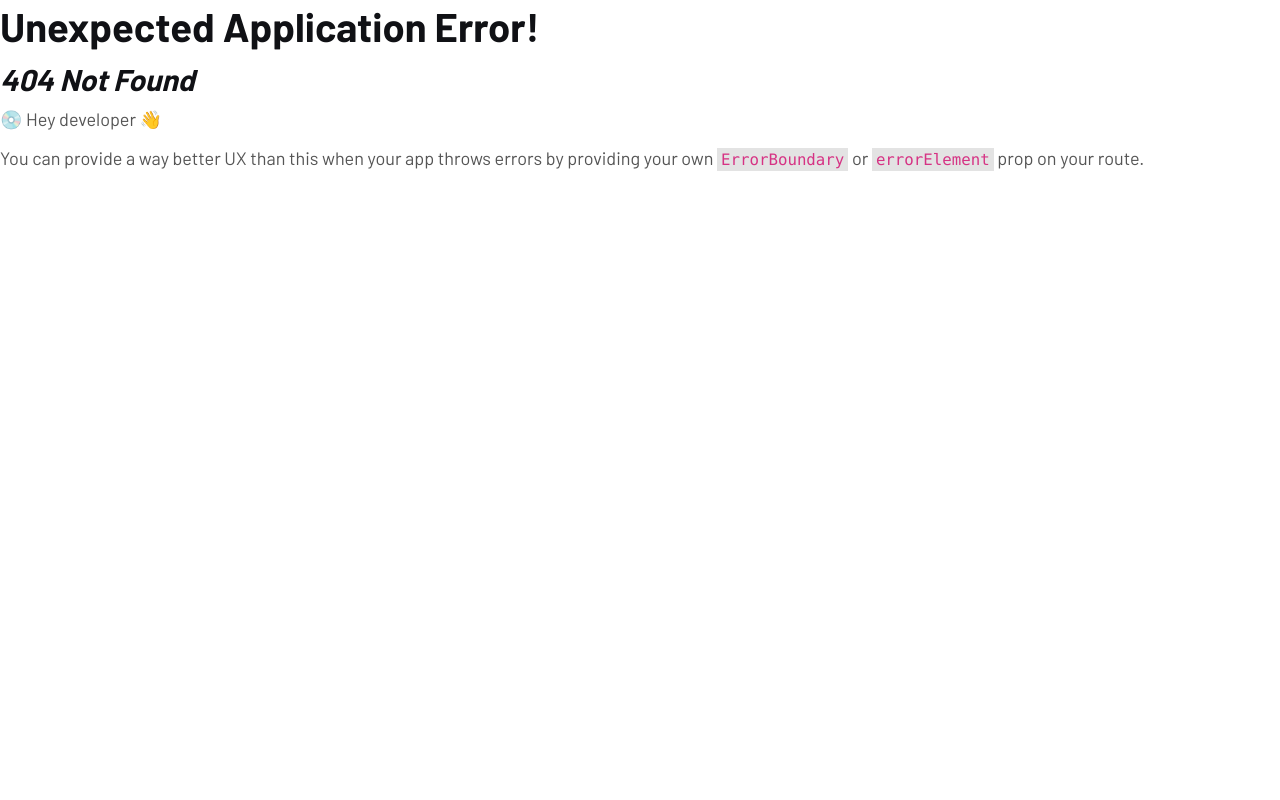
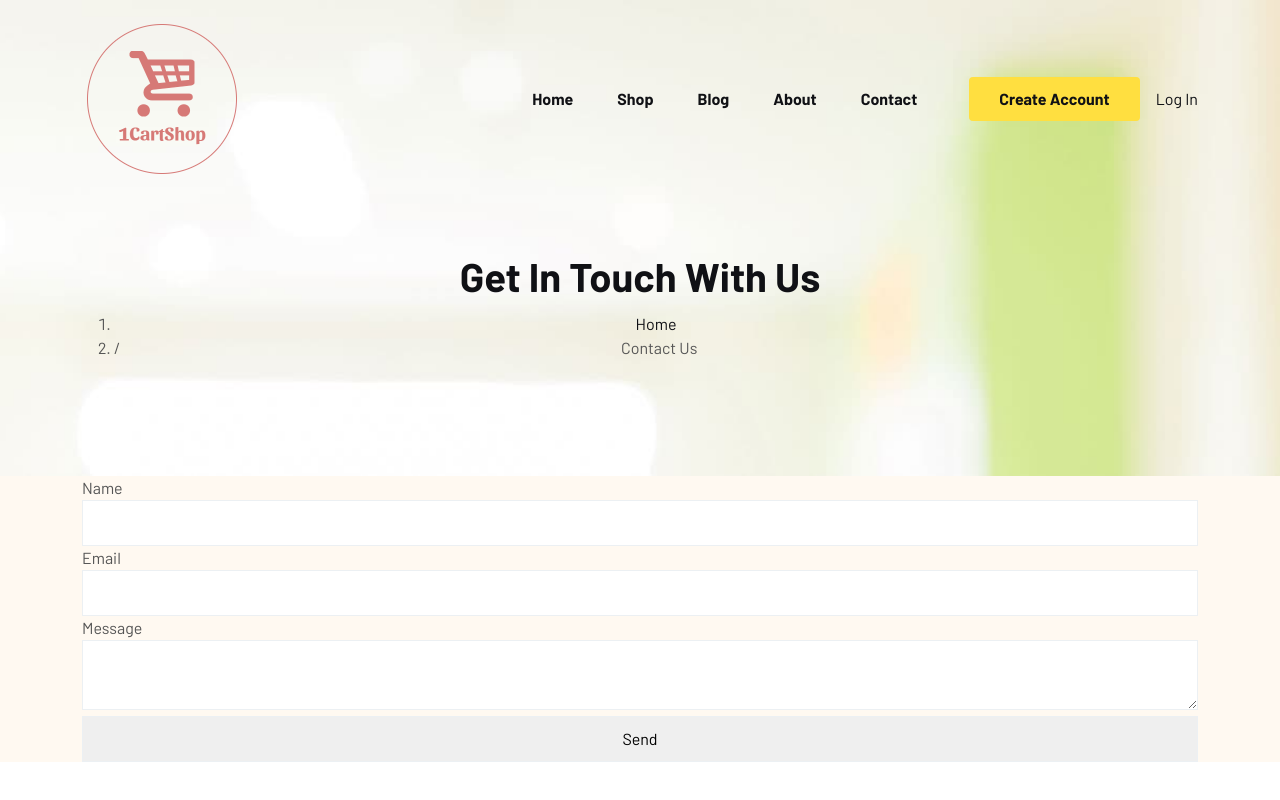
Before and after one commit to rjmoraleda/rafarjMP2project, a React (Vite) app: page /contact in a window 1280 px wide. Before the commit this address had no page. Shown: the top 800 px of the page. Built offline with nearby package versions, Linux system fonts and the light colour scheme.

Commit message:
Added Contact page
Created contactUS, linked emailjs to contactus

```diff
--- a/package.json
+++ b/package.json
@@ -10,6 +10,7 @@
     "preview": "vite preview"
   },
   "dependencies": {
+    "@emailjs/browser": "^3.11.0",
     "@popperjs/core": "^2.11.8",
     "bootstrap": "^5.3.2",
     "localforage": "^1.10.0",
--- a/src/components/PageHeader.jsx
+++ b/src/components/PageHeader.jsx
@@ -9,9 +9,9 @@ const PageHeader = ({title, curPage}) => {
                 <div className="col-12">
                     <div className='pageheader-content text-center'>
                         <h2>{title}</h2>
-                        <nav aria-label='breadcrumb justify-content-center'>
+                        <nav aria-label="breadcrumb justify-content-center">
                             <ol>
-                                <li className='breadcrumb-item'><Link to="/">Home</Link></li>
+                                <li className='breadcrumb-item'><Link to= "/">Home</Link></li>
                                 <li className='breadcrumb-item active' aria-current="page">{curPage}</li>
                             </ol>
                         </nav>
--- /dev/null
+++ b/src/contact/ContactUs.jsx
@@ -0,0 +1,90 @@
+// // import React from 'react'
+// import PageHeader from '../components/PageHeader'
+// import React, { useRef } from 'react';
+// import emailjs from '@emailjs/browser';
+
+// export const ContactUs = () => {
+//   const form = useRef();
+
+//   const sendEmail = (e) => {
+//     e.preventDefault();
+
+//     emailjs.sendForm('YOUR_SERVICE_ID', 'YOUR_TEMPLATE_ID', form.current, 'YOUR_PUBLIC_KEY')
+//       .then((result) => {
+//           console.log(result.text);
+//       }, (error) => {
+//           console.log(error.text);
+//       });
+//   };
+
+// const ContactUs = () => {
+//   return (
+//     <div>
+//       <PageHeader title={"Get In Touch With Us"} curPage={"Contact Us"}/>
+//       <div className='map-address-section padding section-bg'>
+//             <div className="container">
+//                 <div className="section-header text-center">
+//                     <span className='subtitle'>{subTitle}</span>
+//                       <h2 className='title'>{title}</h2>
+//                       {/* <form ref={form} onSubmit={sendEmail}>
+//       <label>Name</label>
+//       <input type="text" name="user_name" />
+//       <label>Email</label>
+//       <input type="email" name="user_email" />
+//       <label>Message</label>
+//       <textarea name="message" />
+//       <input type="submit" value="Send" />
+//     </form> */}
+//                 </div>
+//                 </div>
+//                 </div>
+//     </div>
+//   )
+// }
+// }
+
+// export default ContactUs
+
+
+
+import React, { useRef } from 'react';
+import emailjs from '@emailjs/browser';
+import PageHeader from '../components/PageHeader';
+
+const ContactUs = () => {
+  const form = useRef();
+
+  const sendEmail = (e) => {
+    e.preventDefault();
+
+    emailjs.sendForm('service_9dnlyx9', 'template_9pzxehm', form.current, 'XPUufuYCGqOhBw3_d')
+      .then((result) => {
+          console.log(result.text);
+      }, (error) => {
+          console.log(error.text);
+      });
+  };
+
+  return (
+    <div>
+    <PageHeader title={"Get In Touch With Us"} curPage={"Contact Us"}/>
+      <div className='map-address-section padding section-bg'>
+            <div className="container">
+            <form ref={form} onSubmit={sendEmail}>
+       <label>Name</label>
+       <input type="text" name="user_name" />
+       <label>Email</label>       <input type="email" name="user_email" />
+       <label>Message</label>
+       <textarea name="message" />
+       <input type="submit" value="Send" />
+     </form>
+                {/* <div className="section-header text-center">
+                <span className='subtitle'>{subTitle}</span>
+                       <h2 className='title'>{title}</h2>
+              </div> */}
+        </div>
+    </div>
+    </div>
+  );
+};
+export default ContactUs
--- a/src/home/Home.jsx
+++ b/src/home/Home.jsx
@@ -7,6 +7,7 @@ import Locations from './Locations'
 import AboutUs from './AboutUs'
 import AppSection from './AppSection'
 import Sponsors from './Sponsors'
+
 
 const Home = () => {
   return (
@@ -19,6 +20,7 @@ const Home = () => {
         <AboutUs/>
         <AppSection/>
         <Sponsors/>
+
     </div>
   )
 }
--- a/src/shop/Paging.jsx
+++ b/src/shop/Paging.jsx
@@ -1,6 +1,6 @@
 import React from 'react'
 
-const Paging = (productPerPage, totalProducts, paginate, activePage) => {
+const Paging = ({productPerPage, totalProducts, paginate, activePage}) => {
     const pageNumber = [];
     for (let i = 1; i <= Math.ceil(totalProducts / productPerPage); i++) {
         pageNumber.push(i)
--- a/src/shop/Shop.jsx
+++ b/src/shop/Shop.jsx
@@ -12,7 +12,7 @@ const Shop = () => {
 
     //pages
     const [currentPage, setCurrentPage] = useState(1);
-    const productPerPage = 12;
+    const productPerPage = 10;
 
     const indexOfLastProduct = currentPage + productPerPage;
     const indexOfFirstProduct = indexOfLastProduct - productPerPage;
```
Also changed, not shown: src/main.jsx (+6 -5 lines), 1 other file (tests, documents, lock files or other folders).
